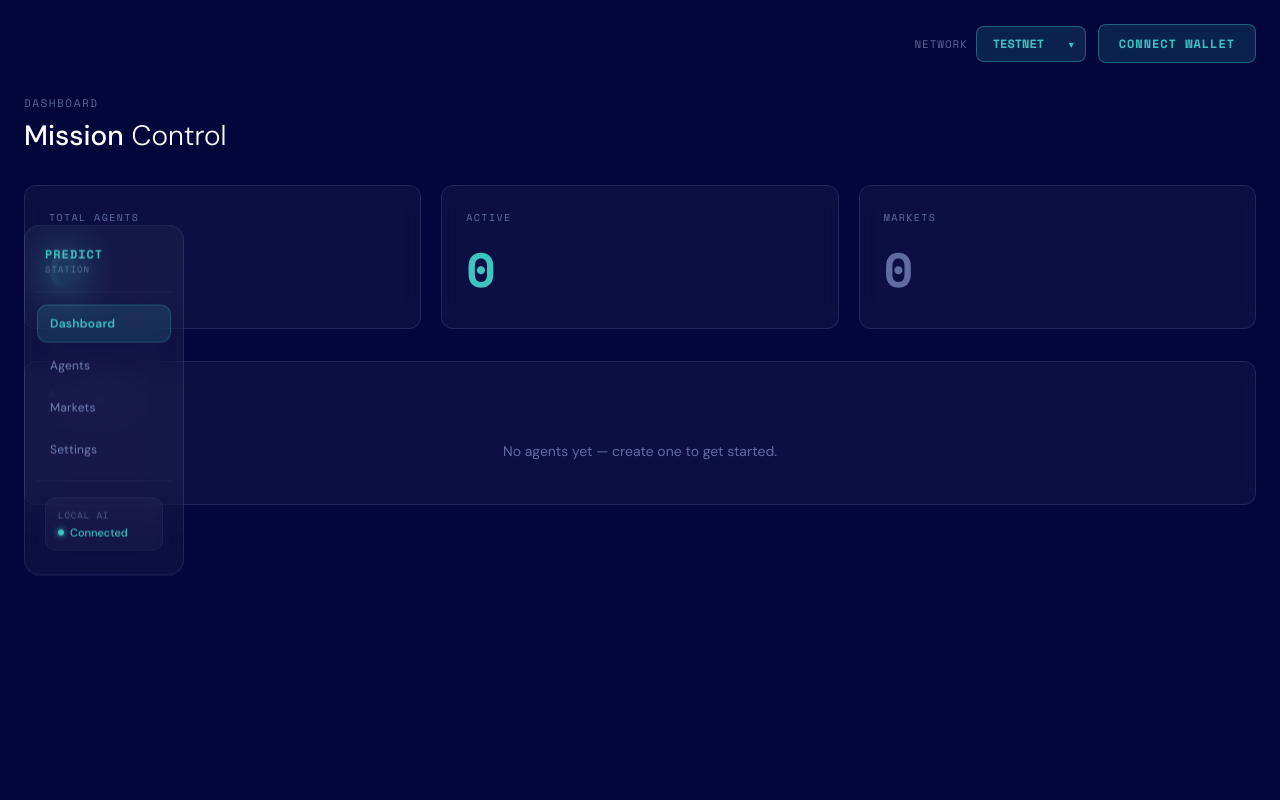
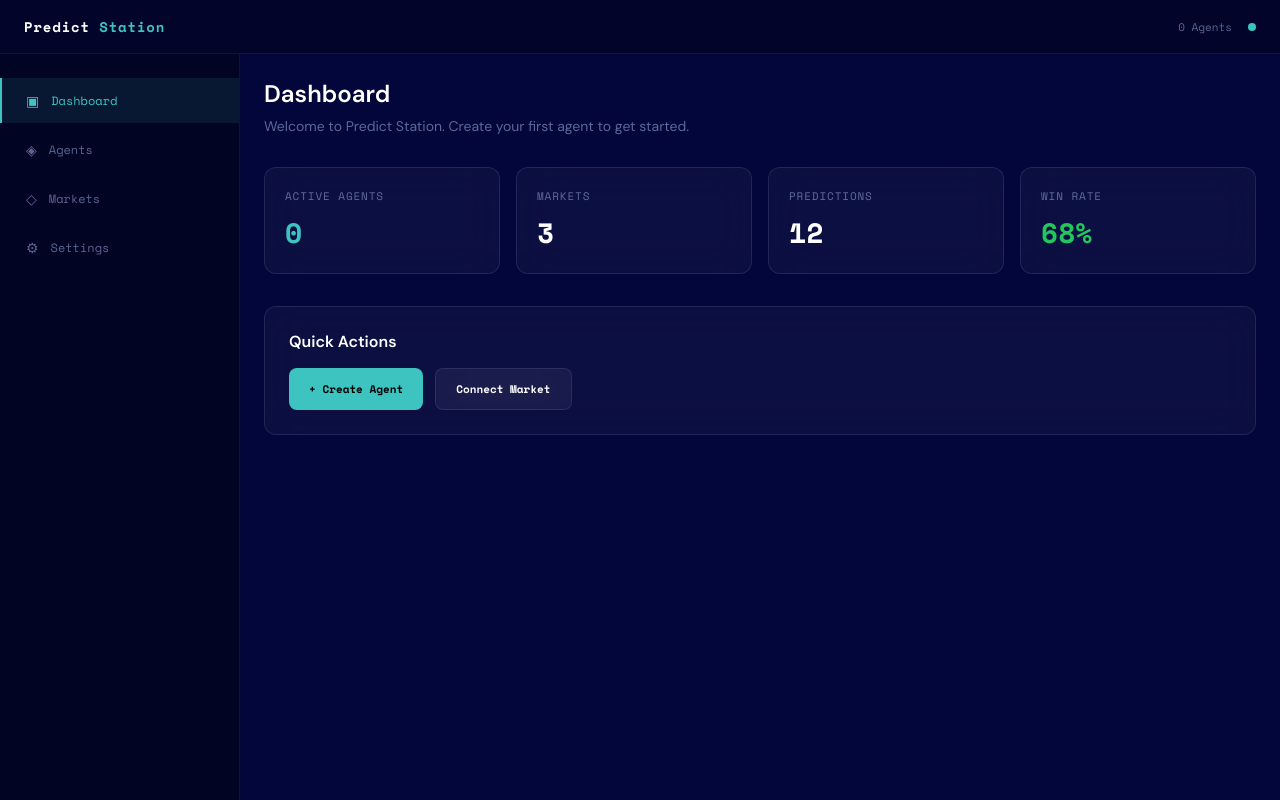
Before and after one commit to pisuthd/predict-station, a Next.js app in the folder frontend/: page /app/main in a window 1280 px wide. Built offline with nearby package versions, Linux system fonts and the light colour scheme.

Commit message:
Simplify app flow: /app redirects to /app/main, create AppHeader/AppSidebar/Dashboard components

```diff
--- /dev/null
+++ b/frontend/src/app/app/components/AppHeader.tsx
@@ -0,0 +1,54 @@
+'use client'
+
+import { CYAN, monoFont } from '../../../theme'
+
+interface AppHeaderProps {
+  agentCount?: number
+}
+
+export default function AppHeader({ agentCount = 0 }: AppHeaderProps) {
+  return (
+    <header
+      style={{
+        padding: '16px 24px',
+        borderBottom: '1px solid rgba(180,200,255,0.08)',
+        display: 'flex',
+        justifyContent: 'space-between',
+        alignItems: 'center',
+        background: 'rgba(0,0,0,0.3)',
+      }}
+    >
+      <p
+        style={{
+          fontFamily: monoFont,
+          fontWeight: 700,
+          fontSize: 14,
+          letterSpacing: '0.06em',
+          color: CYAN,
+          margin: 0,
+        }}
+      >
+        <span style={{ color: '#fff' }}>Predict</span> Station
+      </p>
+      <div style={{ display: 'flex', alignItems: 'center', gap: '16px' }}>
+        <span
+          style={{
+            fontFamily: monoFont,
+            fontSize: 11,
+            color: 'rgba(180,200,255,0.5)',
+          }}
+        >
+          {agentCount} Agent{agentCount !== 1 ? 's' : ''}
+        </span>
+        <div
+          style={{
+            width: 8,
+            height: 8,
+            borderRadius: '50%',
+            background: CYAN,
+          }}
+        />
+      </div>
+    </header>
+  )
+}
--- /dev/null
+++ b/frontend/src/app/app/components/AppSidebar.tsx
@@ -0,0 +1,69 @@
+'use client'
+
+import { useState } from 'react'
+import { CYAN, monoFont } from '../../../theme'
+
+interface AppSidebarProps {
+  activeTab?: string
+  onTabChange?: (tab: string) => void
+}
+
+const tabs = [
+  { id: 'dashboard', label: 'Dashboard', icon: '▣' },
+  { id: 'agents', label: 'Agents', icon: '◈' },
+  { id: 'markets', label: 'Markets', icon: '◇' },
+  { id: 'settings', label: 'Settings', icon: '⚙' },
+]
+
+export default function AppSidebar({ activeTab = 'dashboard', onTabChange }: AppSidebarProps) {
+  return (
+    <aside
+      style={{
+        width: 240,
+        background: 'rgba(0,0,0,0.4)',
+        borderRight: '1px solid rgba(180,200,255,0.08)',
+        padding: '24px 0',
+        display: 'flex',
+        flexDirection: 'column',
+        gap: '4px',
+      }}
+    >
+      {tabs.map((tab) => (
+        <button
+          key={tab.id}
+          onClick={() => onTabChange?.(tab.id)}
+          style={{
+            display: 'flex',
+            alignItems: 'center',
+            gap: '12px',
+            padding: '12px 24px',
+            background: activeTab === tab.id ? 'rgba(62,196,192,0.1)' : 'transparent',
+            border: 'none',
+            borderLeft: activeTab === tab.id ? `2px solid ${CYAN}` : '2px solid transparent',
+            fontFamily: monoFont,
+            fontSize: 12,
+            color: activeTab === tab.id ? CYAN : 'rgba(180,200,255,0.5)',
+            cursor: 'pointer',
+            textAlign: 'left',
+            transition: 'all 0.2s ease',
+          }}
+          onMouseEnter={(e) => {
+            if (activeTab !== tab.id) {
+              e.currentTarget.style.color = '#fff'
+              e.currentTarget.style.background = 'rgba(255,255,255,0.04)'
+            }
+          }}
+          onMouseLeave={(e) => {
+            if (activeTab !== tab.id) {
+              e.currentTarget.style.color = 'rgba(180,200,255,0.5)'
+              e.currentTarget.style.background = 'transparent'
+            }
+          }}
+        >
+          <span style={{ fontSize: 14 }}>{tab.icon}</span>
+          {tab.label}
+        </button>
+      ))}
+    </aside>
+  )
+}
--- /dev/null
+++ b/frontend/src/app/app/components/Dashboard.tsx
@@ -0,0 +1,152 @@
+'use client'
+
+import { CYAN, monoFont, sansFont } from '../../../theme'
+
+interface Agent {
+  id: string
+  name: string
+  status: 'idle' | 'active' | 'error'
+  createdAt: string
+}
+
+interface DashboardProps {
+  agents: Agent[]
+  selectedAgent?: Agent | null
+}
+
+const stats = [
+  { label: 'Active Agents', value: '0', color: CYAN },
+  { label: 'Markets', value: '3', color: '#fff' },
+  { label: 'Predictions', value: '12', color: '#fff' },
+  { label: 'Win Rate', value: '68%', color: '#22c55e' },
+]
+
+export default function Dashboard({ agents, selectedAgent }: DashboardProps) {
+  return (
+    <div style={{ padding: '24px', flex: 1 }}>
+      <h1
+        style={{
+          fontFamily: sansFont,
+          fontSize: '24px',
+          fontWeight: 600,
+          color: '#fff',
+          marginBottom: '8px',
+        }}
+      >
+        Dashboard
+      </h1>
+      <p
+        style={{
+          fontFamily: 'DM Sans, sans-serif',
+          fontSize: '14px',
+          color: 'rgba(180,200,255,0.5)',
+          marginBottom: '32px',
+        }}
+      >
+        Welcome to Predict Station. Create your first agent to get started.
+      </p>
+
+      {/* Stats Grid */}
+      <div
+        style={{
+          display: 'grid',
+          gridTemplateColumns: 'repeat(4, 1fr)',
+          gap: '16px',
+          marginBottom: '32px',
+        }}
+      >
+        {stats.map((stat, index) => (
+          <div
+            key={index}
+            style={{
+              padding: '20px',
+              background: 'rgba(255,255,255,0.04)',
+              backdropFilter: 'blur(20px)',
+              border: '1px solid rgba(180,200,255,0.12)',
+              borderRadius: 12,
+            }}
+          >
+            <p
+              style={{
+                fontFamily: monoFont,
+                fontSize: '11px',
+                color: 'rgba(180,200,255,0.5)',
+                marginBottom: '8px',
+                textTransform: 'uppercase',
+                letterSpacing: '0.08em',
+              }}
+            >
+              {stat.label}
+            </p>
+            <p
+              style={{
+                fontFamily: monoFont,
+                fontSize: '28px',
+                fontWeight: 700,
+                color: stat.color,
+              }}
+            >
+              {stat.value}
+            </p>
+          </div>
+        ))}
+      </div>
+
+      {/* Quick Actions */}
+      <div
+        style={{
+          padding: '24px',
+          background: 'rgba(255,255,255,0.04)',
+          backdropFilter: 'blur(20px)',
+          border: '1px solid rgba(180,200,255,0.12)',
+          borderRadius: 12,
+        }}
+      >
+        <h2
+          style={{
+            fontFamily: sansFont,
+            fontSize: '16px',
+            fontWeight: 600,
+            color: '#fff',
+            marginBottom: '16px',
+          }}
+        >
+          Quick Actions
+        </h2>
+        <div style={{ display: 'flex', gap: '12px' }}>
+          <button
+            style={{
+              padding: '12px 20px',
+              background: CYAN,
+              border: 'none',
+              borderRadius: 8,
+              fontFamily: monoFont,
+              fontSize: 11,
+              fontWeight: 700,
+              color: '#000',
+              cursor: 'pointer',
+            }}
+          >
+            + Create Agent
+          </button>
+          <button
+            style={{
+              padding: '12px 20px',
+              background: 'rgba(255,255,255,0.04)',
+              backdropFilter: 'blur(20px)',
+              border: '1px solid rgba(180,200,255,0.12)',
+              borderRadius: 8,
+              fontFamily: monoFont,
+              fontSize: 11,
+              fontWeight: 700,
+              color: '#fff',
+              cursor: 'pointer',
+            }}
+          >
+            Connect Market
+          </button>
+        </div>
+      </div>
+    </div>
+  )
+}
--- a/frontend/src/app/app/main/page.tsx
+++ b/frontend/src/app/app/main/page.tsx
@@ -1,9 +1,10 @@
 'use client'
 
-import { useEffect, useState } from 'react'
-import { useRouter } from 'next/navigation'
-import MainLayout from '../../../components/MainLayout'
-import MainScreen from '../../../pages/MainScreen'
+import { useState } from 'react'
+import { NAVY } from '../../../theme'
+import AppHeader from '../components/AppHeader'
+import AppSidebar from '../components/AppSidebar'
+import Dashboard from '../components/Dashboard'
 
 interface Agent {
   id: string
@@ -13,34 +14,27 @@ interface Agent {
 }
 
 export default function MainPage() {
-  const router = useRouter()
-  const [agents, setAgents] = useState<Agent[]>([])
-  const [selectedAgent, setSelectedAgent] = useState<Agent | null>(null)
-
-  useEffect(() => {
-    // Load agents and selected agent from sessionStorage
-    const storedAgents = sessionStorage.getItem('agents')
-    const storedSelectedAgent = sessionStorage.getItem('selectedAgent')
-
-    if (storedAgents) {
-      setAgents(JSON.parse(storedAgents))
-    }
-    if (storedSelectedAgent) {
-      setSelectedAgent(JSON.parse(storedSelectedAgent))
-    }
-  }, [])
-
-  // If no agents, redirect to agent selection
-  useEffect(() => {
-    const storedAgents = sessionStorage.getItem('agents')
-    if (!storedAgents || JSON.parse(storedAgents).length === 0) {
-      // Allow user to be on this page but they'll see empty state
-    }
-  }, [])
+  const [agents] = useState<Agent[]>([])
+  const [activeTab, setActiveTab] = useState('dashboard')
 
   return (
-    <MainLayout agentCount={agents.length}>
-      <MainScreen agents={agents} selectedAgent={selectedAgent} />
-    </MainLayout>
+    <div
+      style={{
+        minHeight: '100vh',
+        background: NAVY,
+        display: 'flex',
+        flexDirection: 'column',
+      }}
+    >
+      <AppHeader agentCount={agents.length} />
+
+      <div style={{ display: 'flex', flex: 1 }}>
+        <AppSidebar activeTab={activeTab} onTabChange={setActiveTab} />
+
+        <main style={{ flex: 1, overflow: 'auto' }}>
+          <Dashboard agents={agents} />
+        </main>
+      </div>
+    </div>
   )
 }
--- a/frontend/src/app/app/page.tsx
+++ b/frontend/src/app/app/page.tsx
@@ -1,5 +1,5 @@
 import { redirect } from 'next/navigation'
 
 export default function AppPage() {
-  redirect('/app/loading')
+  redirect('/app/main')
 }
```
